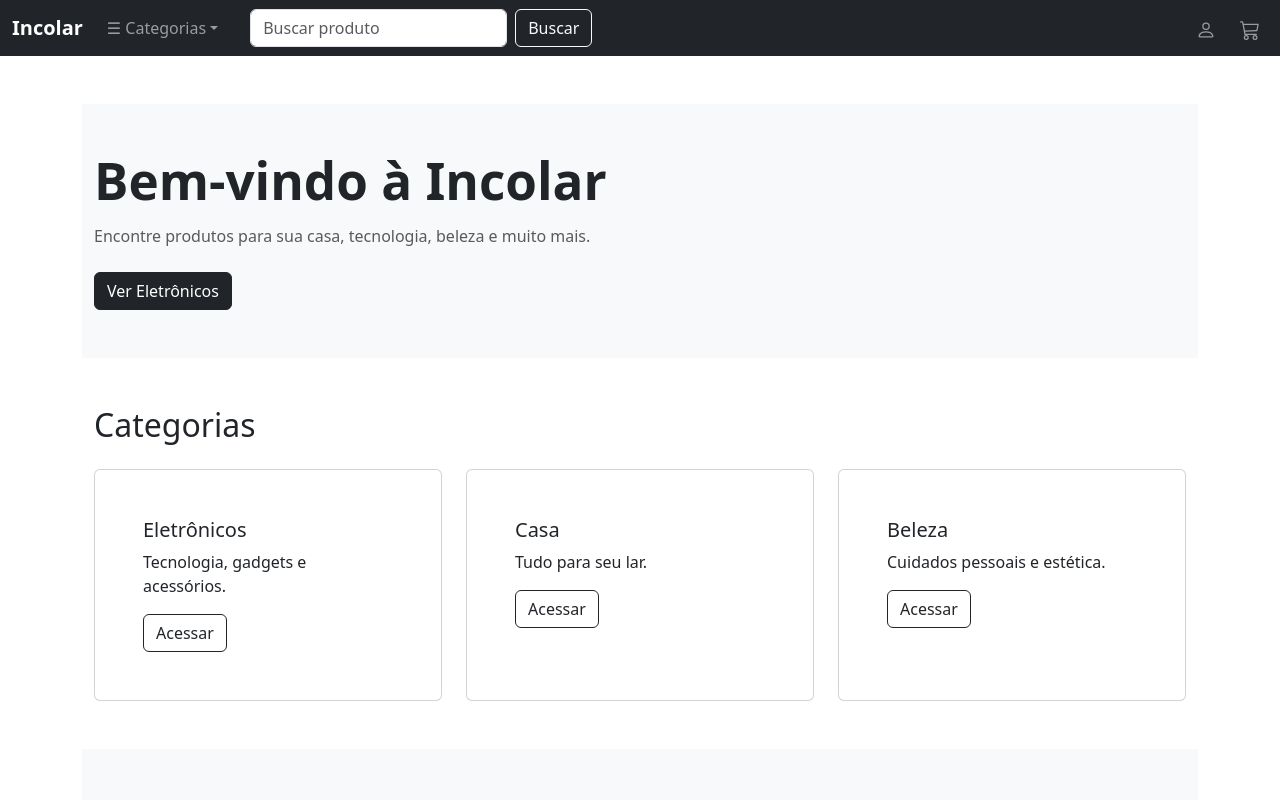
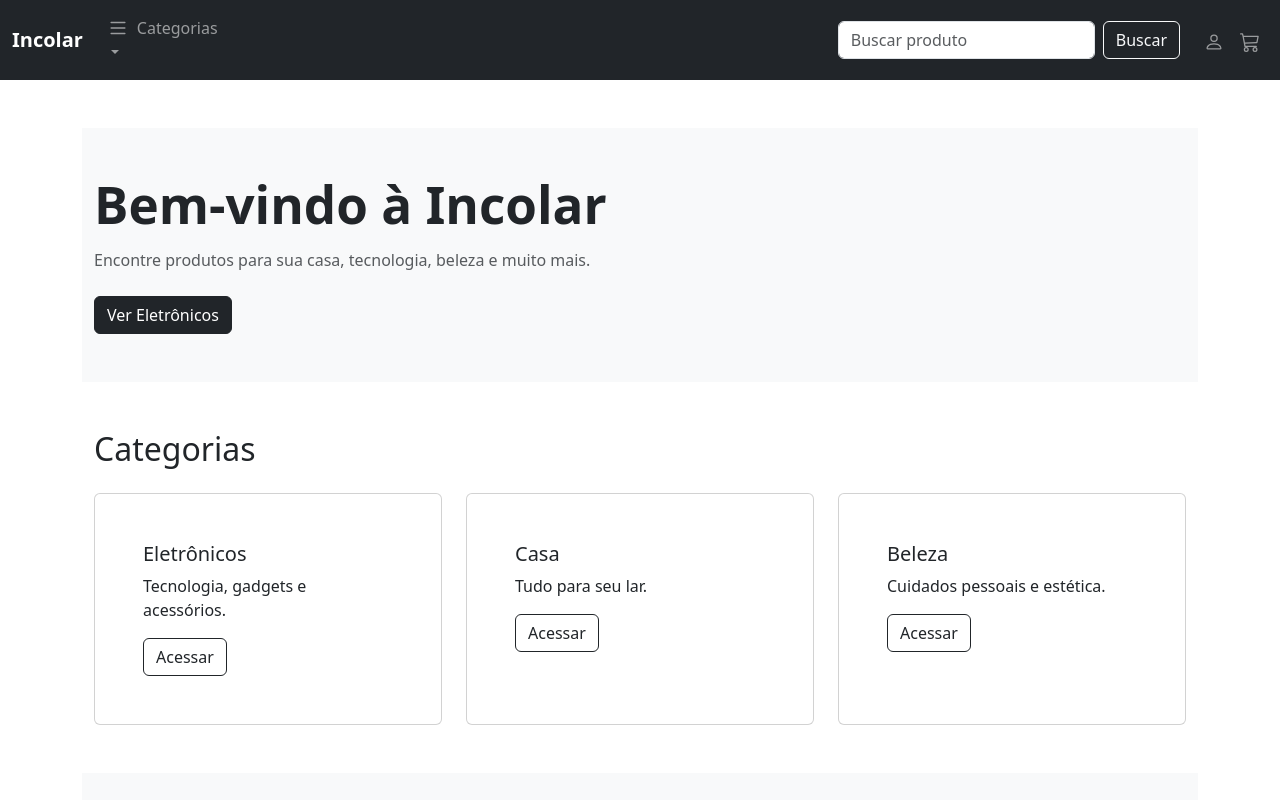
Before and after one commit to dcs30000/landingPage-reactjsBootstrap, a React (Vite) app: page / in a window 1280 px wide. Shown: the top 800 px of the page. Built offline with nearby package versions, Linux system fonts and the light colour scheme.

Commit message:
refiz o arquivo para ter o mega-menu

```diff
--- a/src/components/header/header.jsx
+++ b/src/components/header/header.jsx
@@ -48,6 +48,8 @@ function Header() {
   )
 }
 */}
+
+{/*}
 import { Navbar, Nav, Container, Form, FormControl, Button, NavDropdown, Row, Col } from 'react-bootstrap'
 
 import { Link } from 'react-router-dom'
@@ -58,7 +60,7 @@ function Header() {
     <Navbar bg="dark" variant="dark" expand="lg" sticky="top">
       <Container fluid>
 
-        {/* Logo */}
+        {/* Logo AQUI TEM OUTRO ASTERISCO/}
         <Navbar.Brand as={Link} to="/" className="fw-bold">
           Incolar
         </Navbar.Brand>
@@ -67,7 +69,7 @@ function Header() {
 
         <Navbar.Collapse id="menu-principal">
 
-          {/* MENU DE CATEGORIAS */}
+          {/* MENU DE CATEGORIAS AQUI TEM OUTRO ASTERISCO/}
           <Nav className="me-4">
 
             <NavDropdown
@@ -75,7 +77,7 @@ function Header() {
               id="categorias-dropdown"
               menuVariant="dark"
             >
-              {/* Estrutura já pronta para mega-menu */}
+              {/* Estrutura já pronta para mega-menu AQUI TEM OUTRO ASTERISCO/}
               <Container className="px-3">
                 <Row>
 
@@ -118,7 +120,7 @@ function Header() {
 
           </Nav>
 
-          {/* BUSCA */}
+          {/* BUSCA AQUI TEM OUTRO ASTERISCO/}
           <Form className="d-flex me-auto my-2 my-lg-0">
             <FormControl
               type="search"
@@ -128,7 +130,7 @@ function Header() {
             <Button variant="outline-light">Buscar</Button>
           </Form>
 
-          {/* ÍCONES */}
+          {/* ÍCONES AQUI TEM OUTRO ASTERISCO/}
           <Nav className="ms-3 align-items-center gap-2">
             <Nav.Link as={Link} to="/login">
               <BsPerson size={20} />
@@ -146,3 +148,92 @@ function Header() {
 }
 
 export default Header
+
+*/}
+
+import { Navbar, Nav, Container, Form, FormControl, Button, NavDropdown, Row, Col } from 'react-bootstrap'
+import { Link } from 'react-router-dom'
+import { BsCart3, BsPerson, BsList } from 'react-icons/bs'
+
+function Header() {
+  return (
+    <Navbar bg="dark" variant="dark" expand="lg" sticky="top">
+      <Container fluid>
+        {/* Logo */}
+        <Navbar.Brand as={Link} to="/" className="fw-bold">
+          Incolar
+        </Navbar.Brand>
+
+        <Navbar.Toggle aria-controls="menu-principal" />
+
+        <Navbar.Collapse id="menu-principal">
+
+          {/* MENU ESQUERDA */}
+          <Nav className="me-auto">
+
+            {/* BOTÃO CATEGORIAS */}
+            <NavDropdown
+              title={
+                <span className="d-flex align-items-center gap-2">
+                  <BsList size={22} /> Categorias
+                </span>
+              }
+              id="mega-menu"
+              className="mega-menu"
+            >
+              <Container>
+                <Row className="py-3">
+
+                  <Col md={4}>
+                    <h6 className="fw-bold">Beleza</h6>
+                    <NavDropdown.Item as={Link} to="/eletronicos">Ver tudo</NavDropdown.Item>
+                    <NavDropdown.Item>Perfumes</NavDropdown.Item>
+                    <NavDropdown.Item>Skincare</NavDropdown.Item>
+                    <NavDropdown.Item>Cabelos</NavDropdown.Item>
+                  </Col>
+
+                  <Col md={4}>
+                    <h6 className="fw-bold">Casa</h6>
+                    <NavDropdown.Item as={Link} to="/casa">Ver tudo</NavDropdown.Item>
+                    <NavDropdown.Item>Móveis</NavDropdown.Item>
+                    <NavDropdown.Item>Decoração</NavDropdown.Item>
+                    <NavDropdown.Item>Cozinha</NavDropdown.Item>
+                  </Col>
+
+                  <Col md={4}>
+                    <h6 className="fw-bold">Eletrônicos</h6>
+                    <NavDropdown.Item as={Link} to="/beleza">Ver tudo</NavDropdown.Item>
+                    <NavDropdown.Item>Celulares</NavDropdown.Item>
+                    <NavDropdown.Item>TVs</NavDropdown.Item>
+                    <NavDropdown.Item>Games</NavDropdown.Item>
+                  </Col>
+
+                </Row>
+              </Container>
+            </NavDropdown>
+
+          </Nav>
+
+          {/* BUSCA */}
+          <Form className="d-flex me-3">
+            <FormControl type="search" placeholder="Buscar produto" className="me-2" />
+            <Button variant="outline-light">Buscar</Button>
+          </Form>
+
+          {/* ÍCONES */}
+          <Nav>
+            <Nav.Link as={Link} to="/login">
+              <BsPerson size={20} />
+            </Nav.Link>
+            <Nav.Link as={Link} to="/carrinho">
+              <BsCart3 size={20} />
+            </Nav.Link>
+          </Nav>
+
+        </Navbar.Collapse>
+      </Container>
+    </Navbar>
+  )
+}
+
+export default Header
```
